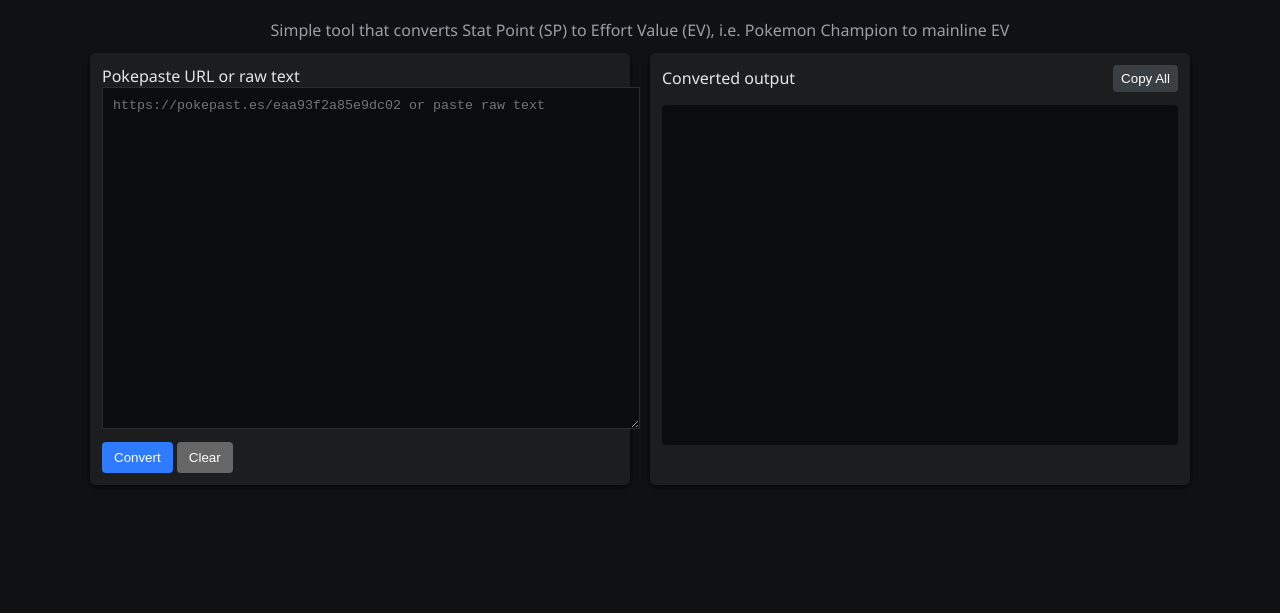
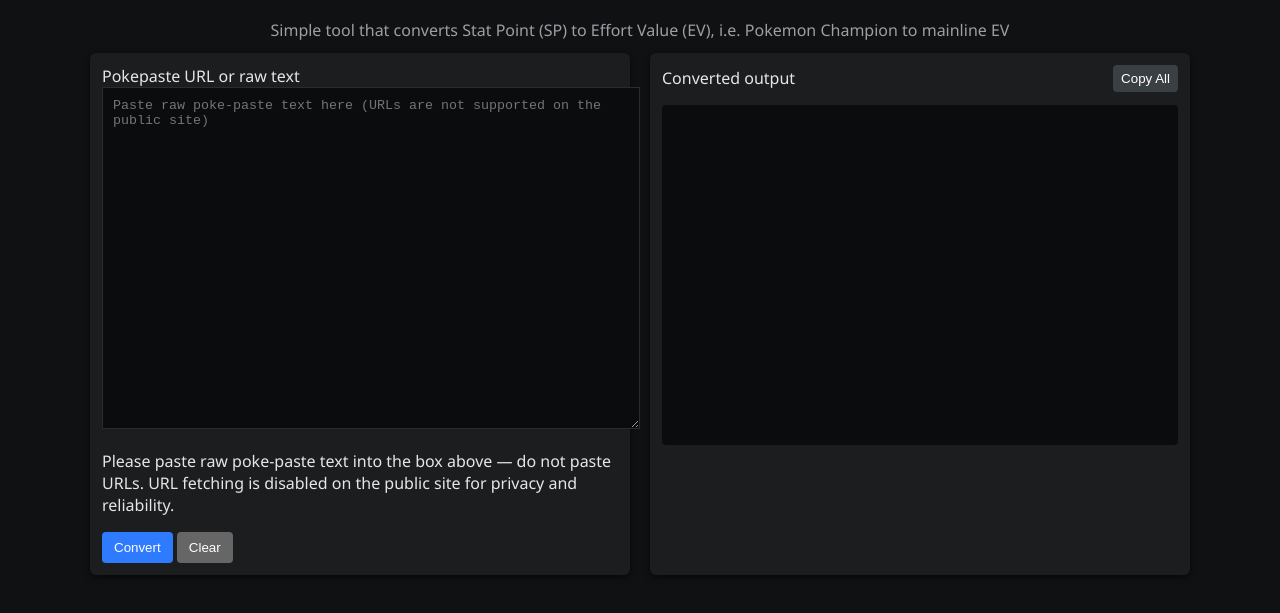
Before and after one commit to Davisyang1996/poke-champion-ev-converter, a plain HTML site: page frontend/index.html in a window 1280 px wide. Shown: the part 87-700 px from the top of the page. Drawn offline with Linux system fonts and the light colour scheme.

Commit message:
UI: add helper text under input clarifying raw paste-only (URLs disabled)

```diff
--- a/frontend/index.html
+++ b/frontend/index.html
@@ -13,7 +13,8 @@
     <div class="panel">
       <div class="left">
         <label for="url">Pokepaste URL or raw text</label>
-        <textarea id="input" placeholder="https://pokepast.es/eaa93f2a85e9dc02 or paste raw text"></textarea>
+        <textarea id="input" placeholder="Paste raw poke-paste text here (URLs are not supported on the public site)"></textarea>
+        <p class="helper">Please paste raw poke-paste text into the box above — do not paste URLs. URL fetching is disabled on the public site for privacy and reliability.</p>
         <div class="controls">
           <button id="convert">Convert</button>
           <button id="clear">Clear</button>
```
